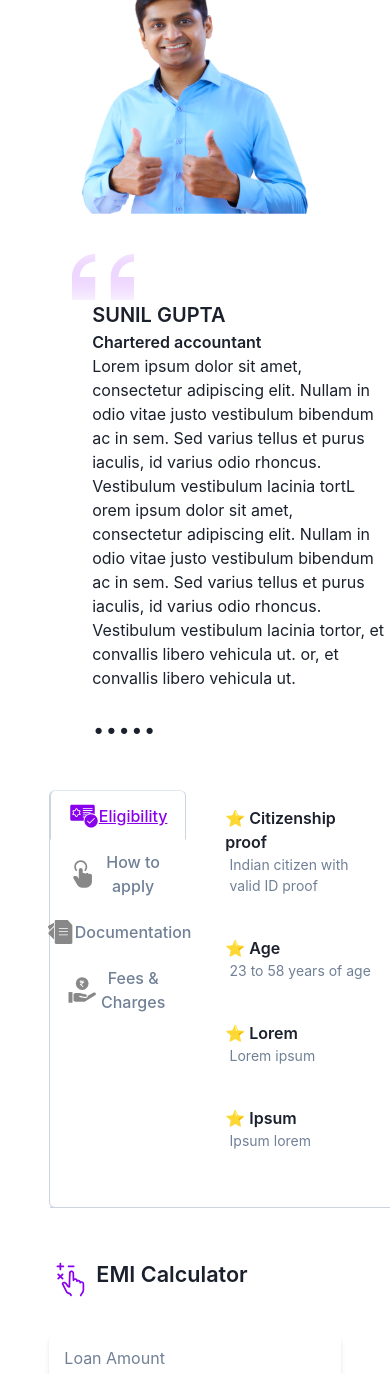
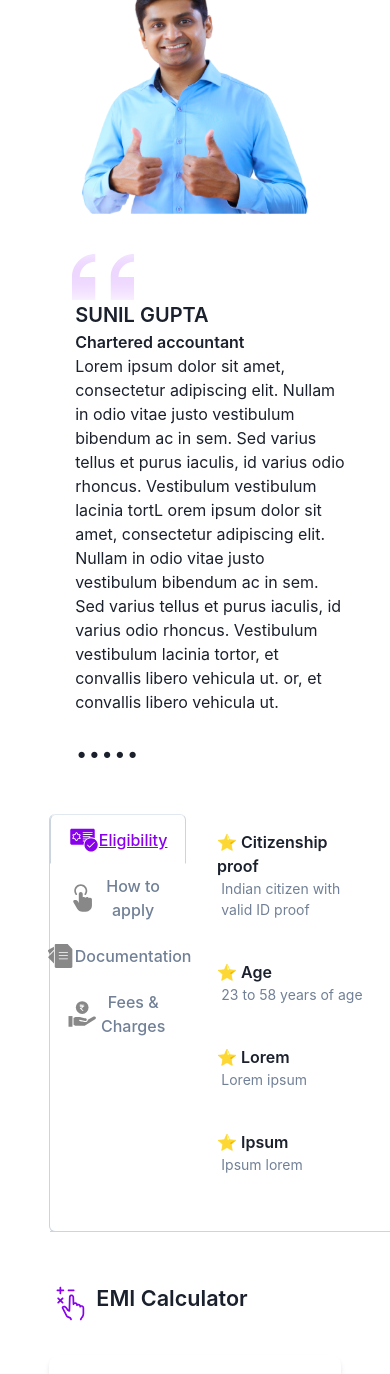
Before and after one commit to chandrakalaM08/figma_assignment, a React (Create React App) app: page / in a window 390 px wide. Shown: the part 2109-3483 px from the top of the page. Built offline with nearby package versions, Linux system fonts and the light colour scheme.

Commit message:
worked on small screen responsiveness - eligibility section

```diff
--- a/src/components/EligibilitySection.jsx
+++ b/src/components/EligibilitySection.jsx
@@ -80,7 +80,7 @@ const EligibilitySection = () => {
                 <TabPanels >
                     {tabsData.map((tab) => {
                         return <TabPanel display={"flex"}
-                            justifyContent={"space-around"}>
+                            justifyContent={{ base: "flex-start", lg: "space-around" }}>
                             <Box w={'50%'} textAlign={'start'}>
                                 {tab?.content?.map(item => {
                                     return <Box key={item} mb={'40px'} w={{ base: "180%", lg: "" }}>
--- a/src/components/Testimonial.jsx
+++ b/src/components/Testimonial.jsx
@@ -15,7 +15,7 @@ const Testimonial = () => {
                     <Image src={comma} w={'25%'} h={'15%'} />
                 </Box>
 
-                <Box textAlign={"left"} marginLeft={"20px"} w={{ base: "120%", lg: "62.5%" }}>
+                <Box textAlign={"left"} marginLeft={{ base: "3px", lg: "20px" }} w={{ base: "110%", lg: "62.5%" }}>
                     <Text fontSize={"20px"} fontWeight={600}>SUNIL GUPTA</Text>
                     <Text fontSize={"16px"} fontWeight={600}>Chartered accountant</Text>
                     <Text fontSize={"16px"} fontWeight={400}>Lorem ipsum dolor sit amet, consectetur adipiscing elit. Nullam in odio vitae justo vestibulum bibendum ac in sem. Sed varius tellus et purus iaculis, id varius odio rhoncus. Vestibulum vestibulum lacinia tortL orem ipsum dolor sit amet, consectetur adipiscing elit. Nullam in odio vitae justo vestibulum bibendum ac in sem. Sed varius tellus et purus iaculis, id varius odio rhoncus. Vestibulum vestibulum lacinia tortor, et convallis libero vehicula ut. or, et convallis libero vehicula ut.</Text>
```
